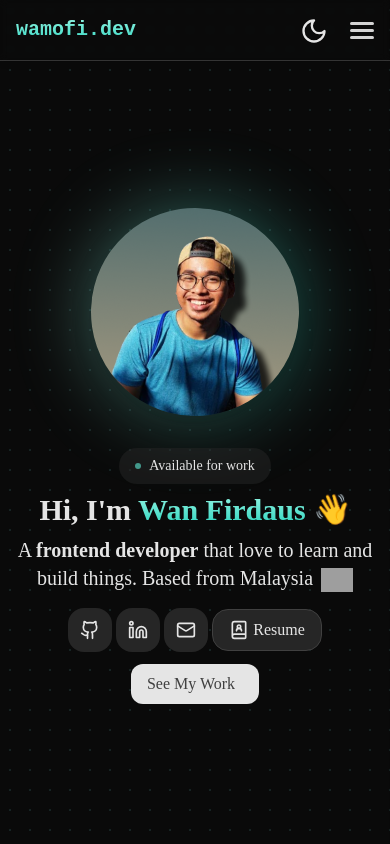
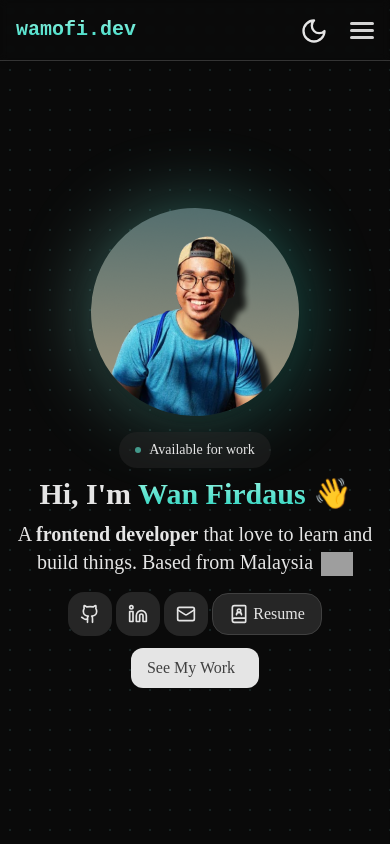
Before and after one commit to wamofi97/wamofi-portfolio, a React (Vite) app: page / in a window 390 px wide. Shown: the top 844 px of the page. Built offline with nearby package versions, Linux system fonts and the light colour scheme; grey boxes are pictures that could not be loaded; a web font is replaced by a local one.

Commit message:
adjust screen font size for h1

```diff
--- a/src/components/Hero.jsx
+++ b/src/components/Hero.jsx
@@ -7,7 +7,7 @@ import malaysia from '/malaysia.svg';
 export default function Hero() {
 
   return (
-    <section className="flex md:flex-row flex-col items-center justify-center gap-8 py-52 px-4">
+    <section className="flex md:flex-row flex-col items-center justify-center gap-x-8 gap-y-4 py-52 px-4">
         <div className="relative group flex flex-col items-center justify-center">
           <div className="absolute inset-0 bg-gradient-to-r from-teal-200 to-teal-400 rounded-full blur-2xl opacity-40 group-hover:opacity-70 transition-opacity"></div>
           <div className="relative rounded-full shadow-xl rotate-3 hover:rotate-0 transition-transform duration-300">
@@ -22,7 +22,7 @@ export default function Hero() {
         <div className="space-y-4">
           <div className="space-y-2 flex flex-col md:text-start text-center">
             <p className='z-10 w-fit md:mx-0 mx-auto bg-neutral-300/50 dark:bg-neutral-800/50 px-4 py-2 rounded-full text-sm flex items-center'><span className='w-[6px] h-[6px] inline-block rounded-full bg-teal-600 dark:bg-teal-300 mr-2 animate-pulse'></span>Available for work</p>
-            <h1 className='lg:text-6xl sm:text-5xl text-3xl font-bold'> Hi, I'm <span className='gradient-text'>Wan Firdaus</span> <span className=" animate-wave">👋 </span></h1>
+            <h1 className='lg:text-6xl md:text-5xl sm:text-4xl text-3xl font-bold'> Hi, I'm <span className='gradient-text'>Wan Firdaus</span> <span className=" animate-wave">👋 </span></h1>
             <h2 className="md:text-3xl sm:text-2xl text-xl">A <span className=' font-bold'>frontend developer</span> that love to learn and build things. Based from Malaysia
             <img className='w-8 ml-2 inline' src={malaysia} alt="malaysia flag" />
             </h2>
```
